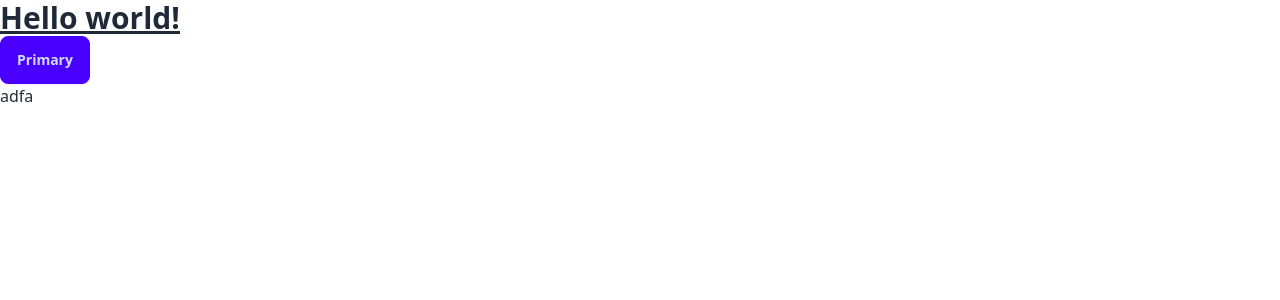
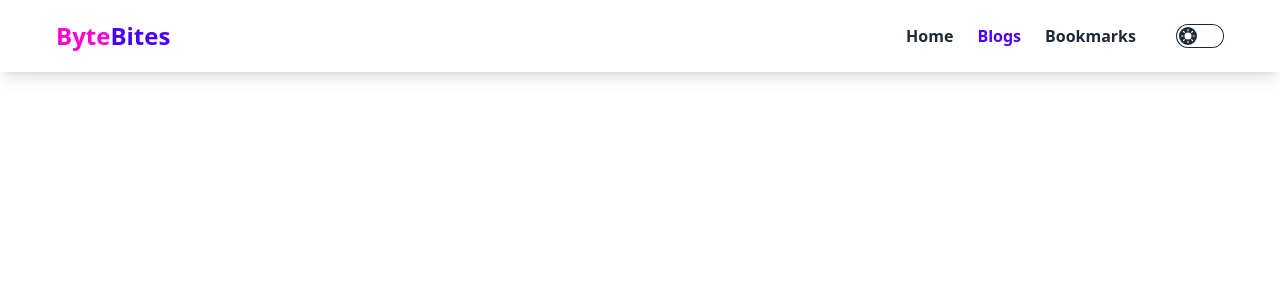
Before and after one commit to AR-Aourangazeb-Alif/ByteBites, a React (Vite) app: page / in a window 1280 px wide. Shown: the top 300 px of the page. Built offline with nearby package versions, Linux system fonts and the light colour scheme.

Commit message:
nam bar added

```diff
--- a/src/App.jsx
+++ b/src/App.jsx
@@ -4,11 +4,6 @@ function App() {
 
   return (
     <>
-      <h1 className="text-3xl font-bold underline">
-        Hello world!
-      </h1>
-      <button className="btn btn-primary">Primary</button>
-
       <Home></Home>
 
     </>
--- /dev/null
+++ b/src/Components/Nav.jsx
@@ -0,0 +1,25 @@
+const Nav = () => {
+    return (
+        <div className="h-[64px]">
+            <div className="flex justify-between px-4 md:px-8 lg:px-14 py-5 shadow-lg fixed w-full z-50">
+            <h1 className="text-secondary text-2xl font-bold cursor-pointer">Byte<span className="text-primary">Bites</span></h1>
+
+            <div className="flex items-center gap-10">
+                <ul className="flex gap-6 font-bold">
+                    <li>Home</li>
+                    <li className="text-primary">Blogs</li>
+                    <li>Bookmarks</li>
+                </ul>
+
+                <label className="cursor-pointer grid place-items-center">
+                    <input type="checkbox" value="night" className="toggle theme-controller bg-base-content row-start-1 col-start-1 col-span-2" />
+                    <svg className="col-start-1 row-start-1 stroke-base-100 fill-base-100" xmlns="http://www.w3.org/2000/svg" width="14" height="14" viewBox="0 0 24 24" fill="none" stroke="currentColor" strokeWidth="2" strokeLinecap="round" strokeLinejoin="round"><circle cx="12" cy="12" r="5" /><path d="M12 1v2M12 21v2M4.2 4.2l1.4 1.4M18.4 18.4l1.4 1.4M1 12h2M21 12h2M4.2 19.8l1.4-1.4M18.4 5.6l1.4-1.4" /></svg>
+                    <svg className="col-start-2 row-start-1 stroke-base-100 fill-base-100" xmlns="http://www.w3.org/2000/svg" width="14" height="14" viewBox="0 0 24 24" fill="none" stroke="currentColor" strokeWidth="2" strokeLinecap="round" strokeLinejoin="round"><path d="M21 12.79A9 9 0 1 1 11.21 3 7 7 0 0 0 21 12.79z"></path></svg>
+                </label>
+            </div>
+        </div>
+        </div>
+    );
+};
+
+export default Nav;
--- a/src/Pages/Home.jsx
+++ b/src/Pages/Home.jsx
@@ -1,8 +1,10 @@
+import Nav from "../Components/Nav";
 
 const Home = () => {
     return (
         <div>
-            adfa
+            <Nav></Nav>
+
         </div>
     );
 };
--- a/tailwind.config.js
+++ b/tailwind.config.js
@@ -13,37 +13,7 @@ export default {
   daisyui: {
     themes: [
       "light",
-      "dark",
-      "cupcake",
-      "bumblebee",
-      "emerald",
-      "corporate",
-      "synthwave",
-      "retro",
-      "cyberpunk",
-      "valentine",
-      "halloween",
-      "garden",
-      "forest",
-      "aqua",
-      "lofi",
-      "pastel",
-      "fantasy",
-      "wireframe",
-      "black",
-      "luxury",
-      "dracula",
-      "cmyk",
-      "autumn",
-      "business",
-      "acid",
-      "lemonade",
       "night",
-      "coffee",
-      "winter",
-      "dim",
-      "nord",
-      "sunset",
     ],
   },
 }
```
